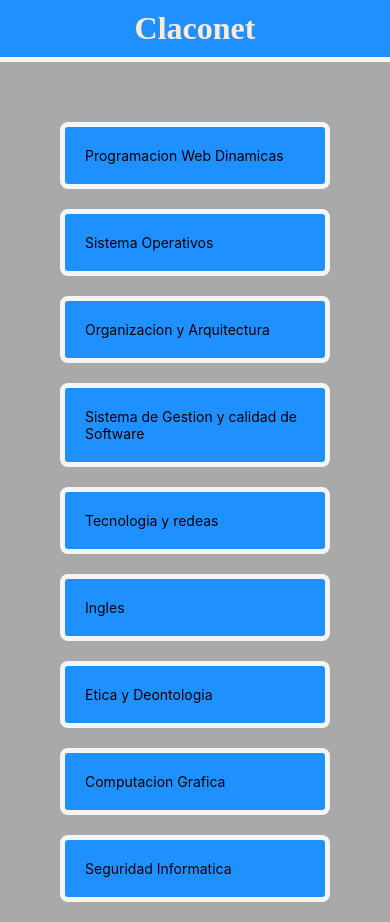
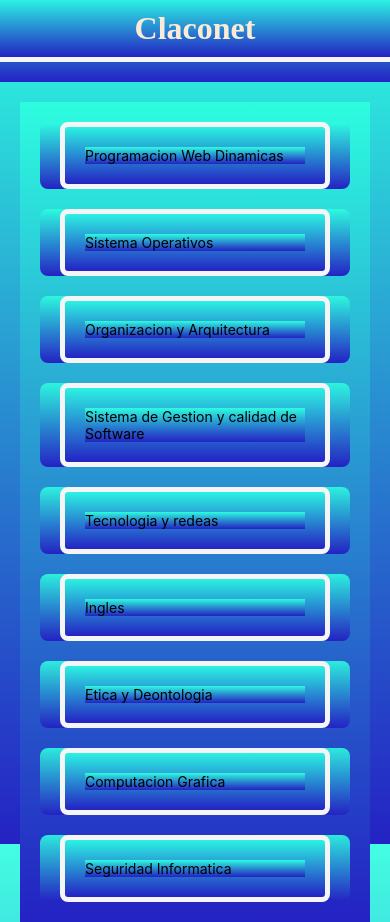
Before and after one commit to manzo1701/claconet, a React Native app: screen /Materia in a window 390 px wide. Built offline with nearby package versions, Linux system fonts and the light colour scheme.

Commit message:
comit realizado

```diff
--- a/Styles/Styles.css
+++ b/Styles/Styles.css
@@ -3,7 +3,8 @@
     padding: 0;
     font-family: Nunito-Light;
     src: url(../Resources/Nunito-Light.ttf);
-    background-color:darkgray ;
+    background: rgb(36,34,195);
+    background: linear-gradient(0deg, rgba(36,34,195,1) 0%, rgba(45,253,223,0.8939950980392157) 100%);
 
 }
 
--- a/Styles/Styles.scss
+++ b/Styles/Styles.scss
@@ -1,7 +1,16 @@
 //variables
-$Tamaño-letra:
+$Tamaño-letra: 80px;
 //----------------
 
 //estilos
-
+.body{
+    font-size: $Tamaño-letra;
+    text-align: center;
+    align-items: center;
+    justify-content: center;
+    display: flex;
+    margin: 20px;
+    background: rgb(36,34,195);
+    background: linear-gradient(0deg, rgba(36,34,195,1) 0%, rgba(45,253,223,0.8939950980392157) 100%);
+}
 //----------------
--- a/package.json
+++ b/package.json
@@ -17,6 +17,7 @@
     "expo-splash-screen": "~0.16.2",
     "expo-status-bar": "~1.4.0",
     "firebase": "^9.11.0",
+    "global": "^4.4.0",
     "react": "18.0.0",
     "react-dom": "18.0.0",
     "react-native": "0.69.5",
```
Also changed, not shown: 1 other file (tests, documents, lock files or other folders).
